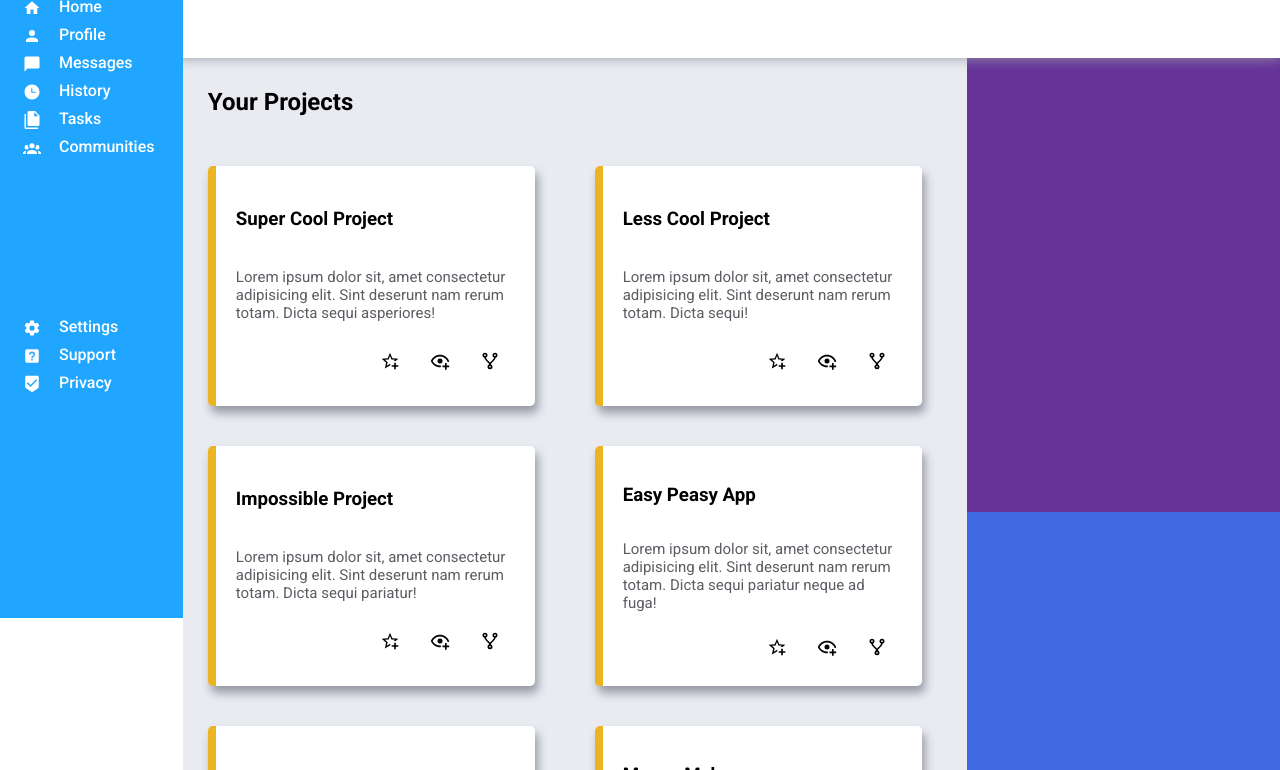
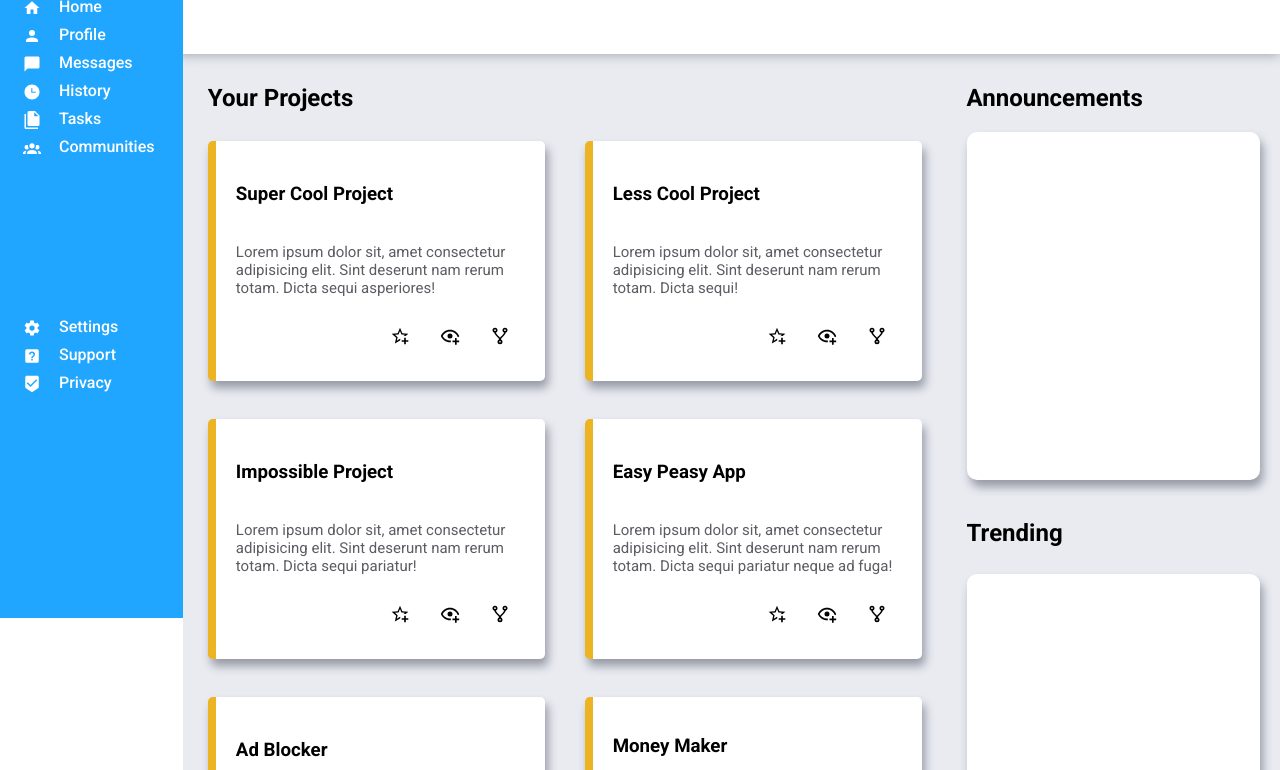
Before and after one commit to EmberTSeal/Admin-Dashboard, a plain HTML site: page index.html in a window 1280 px wide. Shown: the part 182-952 px from the top of the page. Drawn offline with Linux system fonts and the light colour scheme.

Commit message:
layout for trending and annoucements

```diff
--- a/index.html
+++ b/index.html
@@ -136,12 +136,12 @@
             </div>
         </div>
         <div id="announce">
-            <!-- <h2>Announcements</h2>
-            <div class="card"></div> -->
+            <h2>Announcements</h2>
+            <div class="card-other"></div>
         </div>
         <div id="trending">
-            <!-- <h2>Trending</h2>
-            <div class="card"></div> -->
+            <h2>Trending</h2>
+            <div class="card-other"></div>
         </div>
     </main>
 </body>
--- a/style.css
+++ b/style.css
@@ -197,25 +197,37 @@ main{
     grid-template-rows: 0.2fr repeat(3, 2fr);
     align-items: center;
     margin: 0px 25px;
-    gap: 40px;
+    gap: 20px;
 }
 
 #projects h2{
     grid-row: 1/2;
     grid-column: span 2;
-    margin: 30px 0px 10px 0px;
+    margin: 30px 0px 0px 0px;
 }
 
 #announce{
     grid-row: 1/2;
     grid-column: 2/3;
-    background-color: rebeccapurple;
+    display: grid;
+    grid-template-rows: 1fr 6fr;
+    gap: 20px;
+    margin-right: 20px;
+    margin-bottom: 20px;
 }
+
+#announce h2{
+    margin: 30px 20px 0px 0px;
+    grid-row: 1/2;
+}
+
 
 #trending{
     grid-column: 2/3;
     grid-row: 2/3;
-    background-color: royalblue;
+    display: grid;
+    grid-template-rows: 1fr 5fr;
+    margin-right: 20px;
 }
 
 .card{
@@ -248,3 +260,11 @@ main span{
     display: flex;
     justify-content: flex-end;
 }
+
+.card-other{
+    width: auto;
+    height: auto;
+    background-color: white;
+    border-radius: 10px;
+    box-shadow: 3px 7px 10px 0px rgb(150, 154, 165);
+}
```
